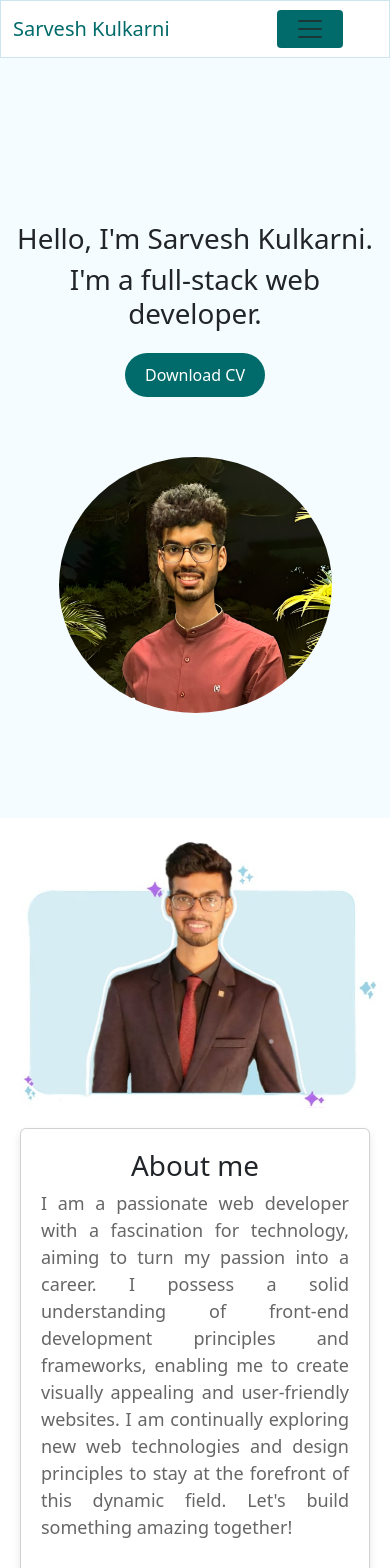
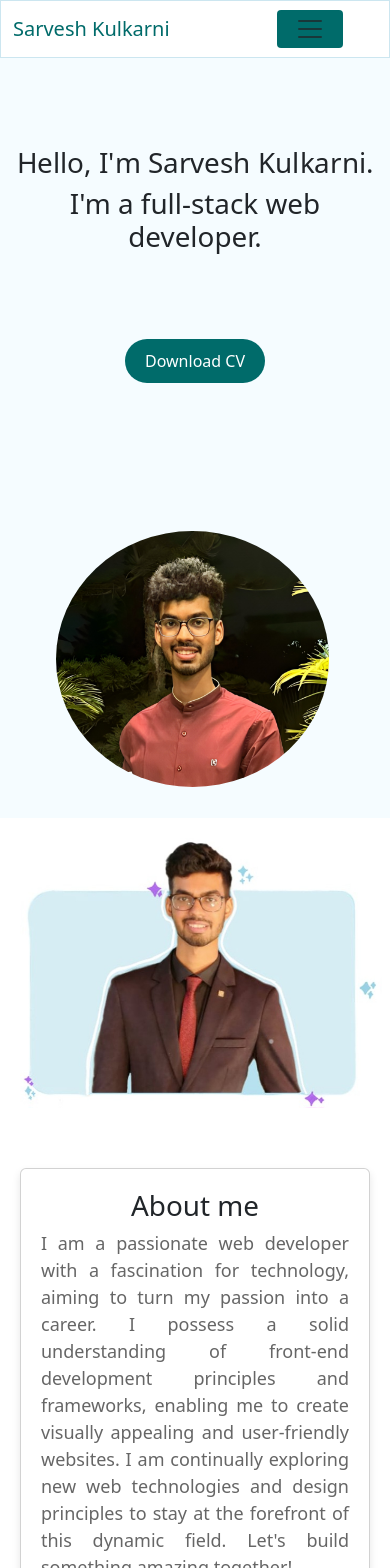
Before and after one commit to SarveshKulkarni1111/Portfolio, a React (Create React App) app: page / in a window 390 px wide. Shown: the top 1568 px of the page. Built offline with nearby package versions, Linux system fonts and the light colour scheme.

Commit message:
Added react-reveal animations

```diff
--- a/package.json
+++ b/package.json
@@ -13,12 +13,14 @@
     "react-bootstrap": "^2.9.1",
     "react-dom": "^18.2.0",
     "react-responsive-carousel": "^3.2.23",
+    "react-reveal": "^1.2.2",
     "react-router-dom": "^6.21.0",
     "react-scripts": "5.0.1",
     "react-scroll": "^1.9.0",
     "react-simple-image-slider": "^2.4.1",
     "react-slick": "^0.29.0",
     "react-toastify": "^9.1.3",
+    "react-type-animation": "^3.2.0",
     "slick-carousel": "^1.8.1",
     "web-vitals": "^2.1.4"
   },
--- /dev/null
+++ b/src/components/Typewriter.js
@@ -0,0 +1,22 @@
+import React, { useState, useEffect } from 'react';
+
+const Typewriter = ({ text, delay }) => {
+  const [currentText, setCurrentText] = useState('');
+  const [currentIndex, setCurrentIndex] = useState(0);
+
+  // Typing logic goes here
+  useEffect(() => {
+    if (currentIndex < text.length) {
+      const timeout = setTimeout(() => {
+        setCurrentText(prevText => prevText + text[currentIndex]);
+        setCurrentIndex(prevIndex => prevIndex + 1);
+      }, delay);
+
+      return () => clearTimeout(timeout);
+    }
+  }, [currentIndex, delay, text]);
+
+  return <span>{currentText}</span>;
+};
+
+export default Typewriter;
--- a/src/components/about/About.jsx
+++ b/src/components/about/About.jsx
@@ -3,21 +3,30 @@ import "./about.css"
 import image2 from "../../assets/profile2.png";
 import image3 from "../../assets/profile3.jpg";
 import image4 from "../../assets/profile4.jpg";
+import Slide from 'react-reveal/Slide';
+
 
 const About = () => {
   return (
     <div id='about' className="about-container">
      <div className="image-container">
+     <Slide left cascade>
     <img src={image4} alt="profile img" />
+    </Slide>
     </div>
+    {/* <LightSpeed right cascade> */}
+    <Slide right cascade>
     <div className="content-container1">
+
     <div className="card">
+
     <h1>About me</h1>
     <p>I am a passionate web developer with a fascination for technology, aiming to turn my passion into a career. I possess a solid understanding of front-end development principles and frameworks, enabling me to create visually appealing and user-friendly websites.
 
 I am continually exploring new web technologies and design principles to stay at the forefront of this dynamic field. Let's build something amazing together!
 </p>
 </div>
+
 
 <div className="card1">
 <h1>Technologies</h1>
@@ -46,6 +55,7 @@ I am continually exploring new web technologies and design principles to stay at
 </ul>
 </div>
 </div>
+</Slide>
     </div>
   )
 }
--- a/src/components/awards/awards.js
+++ b/src/components/awards/awards.js
@@ -4,6 +4,8 @@ import award1 from "../../assets/award1.jpg";
 import ReactDOM from 'react-dom';
 import "react-responsive-carousel/lib/styles/carousel.min.css"; // requires a loader
 import { Carousel } from 'react-responsive-carousel';
+import Zoom from 'react-reveal/Zoom';
+import Rotate from 'react-reveal/Rotate';
 
 
 
@@ -12,6 +14,7 @@ const Awards = () => {
   return (
     <div id='awards'>
     <h1>Awards/Honours</h1>
+    <Zoom>
     <div className="responsive-slider-container">
       <Carousel showThumbs={false}>
         {images.map((image, index) => (
@@ -21,6 +24,7 @@ const Awards = () => {
         ))}
       </Carousel>
     </div>
+    </Zoom>
       </div>
   );
 }
--- a/src/components/footer/Footer.jsx
+++ b/src/components/footer/Footer.jsx
@@ -1,5 +1,7 @@
 import React from 'react';
 import './footer.css';
+import Flip from 'react-reveal/Flip';
+
 
 const Footer = () => {
   return (
@@ -8,6 +10,7 @@ const Footer = () => {
         <div className="container row">
         <h4 className='col color-g'>Sarvesh Kulkarni</h4>
           <div className="social-icons col">
+          <Flip cascade>
           <a href="https://www.facebook.com/sarvesh.kulkarni.1806253/" target="_blank" rel="noopener noreferrer">
             <svg xmlns="http://www.w3.org/2000/svg" x="0px" y="0px" width="24" height="24" viewBox="0 0 24 24">
     <path d="M12,2C6.477,2,2,6.477,2,12c0,5.013,3.693,9.153,8.505,9.876V14.65H8.031v-2.629h2.474v-1.749 c0-2.896,1.411-4.167,3.818-4.167c1.153,0,1.762,0.085,2.051,0.124v2.294h-1.642c-1.022,0-1.379,0.969-1.379,2.061v1.437h2.995 l-0.406,2.629h-2.588v7.247C18.235,21.236,22,17.062,22,12C22,6.477,17.523,2,12,2z"></path>
@@ -28,6 +31,7 @@ const Footer = () => {
 <path fill-rule="evenodd" d="M 16 4 C 9.371094 4 4 9.371094 4 16 C 4 21.300781 7.4375 25.800781 12.207031 27.386719 C 12.808594 27.496094 13.027344 27.128906 13.027344 26.808594 C 13.027344 26.523438 13.015625 25.769531 13.011719 24.769531 C 9.671875 25.492188 8.96875 23.160156 8.96875 23.160156 C 8.421875 21.773438 7.636719 21.402344 7.636719 21.402344 C 6.546875 20.660156 7.71875 20.675781 7.71875 20.675781 C 8.921875 20.761719 9.554688 21.910156 9.554688 21.910156 C 10.625 23.746094 12.363281 23.214844 13.046875 22.910156 C 13.15625 22.132813 13.46875 21.605469 13.808594 21.304688 C 11.144531 21.003906 8.34375 19.972656 8.34375 15.375 C 8.34375 14.0625 8.8125 12.992188 9.578125 12.152344 C 9.457031 11.851563 9.042969 10.628906 9.695313 8.976563 C 9.695313 8.976563 10.703125 8.65625 12.996094 10.207031 C 13.953125 9.941406 14.980469 9.808594 16 9.804688 C 17.019531 9.808594 18.046875 9.941406 19.003906 10.207031 C 21.296875 8.65625 22.300781 8.976563 22.300781 8.976563 C 22.957031 10.628906 22.546875 11.851563 22.421875 12.152344 C 23.191406 12.992188 23.652344 14.0625 23.652344 15.375 C 23.652344 19.984375 20.847656 20.996094 18.175781 21.296875 C 18.605469 21.664063 18.988281 22.398438 18.988281 23.515625 C 18.988281 25.121094 18.976563 26.414063 18.976563 26.808594 C 18.976563 27.128906 19.191406 27.503906 19.800781 27.386719 C 24.566406 25.796875 28 21.300781 28 16 C 28 9.371094 22.628906 4 16 4 Z"></path>
 </svg>
             </a>
+            </Flip>
           </div>
         </div>
       </footer>
--- a/src/components/header/Header.jsx
+++ b/src/components/header/Header.jsx
@@ -1,26 +1,35 @@
-import React from 'react'
-import "./header.css"
+import React from 'react';
+import "./header.css";
 import profile from "../../assets/Profile.jpg";
 import Navbar from '../navbar/Navbar';
 import Resume from "../../assets/Sarvesh_Kulkarni_Resume6.pdf";
+import Typewriter from "../Typewriter";
+import Zoom from 'react-reveal/Zoom';
 
 const Header = () => {
   return (
     <div id='home'>
       <Navbar />
-    <div className='header-container '>
+      <div className='header-container'>
         <div className='content-container'>
+        <Zoom cascade>
             <h1>Hello, I'm Sarvesh Kulkarni.</h1>
-        <h1>I'm a full-stack web developer.</h1>
+            </Zoom>
+            <h1><Typewriter text="I'm a full-stack web developer." delay={100} /></h1>
+        </div>
+        <div className='button-container'>
+        <Zoom bottom cascade>
         <a href={Resume} download="Sarvesh_Kulkarni_Resume">
             <button type="button" className='button-cv'>Download CV</button>
           </a>
+          </Zoom>
           </div>
+          <Zoom>
         <img src={profile} alt="profile img" className="rounded-image" />
+        </Zoom>
       </div>
-
     </div>
-  )
+  );
 }
 
-export default Header
+export default Header;
--- a/src/components/header/header.css
+++ b/src/components/header/header.css
@@ -4,20 +4,30 @@
   display: flex;
   justify-content: center;
   align-items: center;
+  position: relative;
 }
 
 .content-container {
   display: flex;
   flex-direction: column;
   text-align: center;
+  flex: 1;
+}
+
+.content-container1 {
+  display: flex;
+  flex-direction: column;
+  text-align: center;
+  flex: 1;
 }
 
 .rounded-image {
   border-radius: 50%;
   width: 25%;
   height: auto;
-  margin-left: 100px;
-  margin-right: 60px;
+  margin-left: 65px;
+  margin-right: 160px;
+
 }
 
 /* Style the link */
@@ -38,6 +48,12 @@ a {
   transition: background-color 0.3s;
   margin-top: 15px !important;
   margin-bottom: 15px !important;
+
+}
+.button-container {
+  position: absolute;
+  top: 58%;
+  margin-left: -640px;
 }
 
 /* Hover effect */
@@ -46,12 +62,11 @@ button:hover {
 }
 
 
-
 /* Responsive styles */
 @media (max-width: 768px) {
   .rounded-image {
     width: 50%;
-    margin-right: 100px;
+    margin-right: 70px;
     margin-top: 45px;
 }
 
@@ -60,27 +75,46 @@ button:hover {
       flex-direction: column;
   }
 
+
   .content-container {
     display: flex;
     flex-direction: column;
     text-align: center;
     margin-top: 40px;
   }
+  .content-container1 {
+    display: flex;
+    flex-direction: column;
+    text-align: center;
+    margin-top: 40px;
+  }
+  .button-container {
+    position: absolute;
+    top: 35%;
+    margin-left: 0px;
+  }
+
 }
 
 @media (max-width: 480px) {
   .rounded-image {
         width: 70%;
-        margin-bottom: 90px;
+        margin-bottom: 30px;
     }
+
 
   .header-container {
       padding-top: 5%;
       flex-direction: column;
   }
+
   .content-container {
     display: flex;
     flex-direction: column;
     text-align: center;
-    margin-top: 130px;  }
+    margin-top: 68px;
+  }
+
+
+
 }
--- a/src/components/projects/Projects.js
+++ b/src/components/projects/Projects.js
@@ -2,12 +2,17 @@ import React from 'react'
 import "./Projects.css";
 import project1 from "../../assets/project1.png";
 import project2 from "../../assets/project2.png";
+import Pulse from 'react-reveal/Pulse';
+import LightSpeed from 'react-reveal/LightSpeed';
+
 
 const Projects = () => {
   return (
     <div className='margin1' id='projects'>
     <h1>Recent Projects</h1>
     <div className='project-container'>
+    <Pulse>
+
     <div className="cardP">
       <img src={project2} alt="Admin Dashboard" className="cardP-image1" />
       <div className="cardP-content">
@@ -19,6 +24,7 @@ making.</p>
         <button className="cardP-button"><a className='cardP-button-a' href='https://sarveshkulkarni-saas-project.vercel.app/' target="_blank" rel="noopener noreferrer">Live Demo</a></button>
       </div>
     </div>
+
     <div className="cardP">
       <img src={project1} alt="Municipal Corporation's Complaint and Grievances Management System" className="cardP-image" />
       <div className="cardP-content">
@@ -28,6 +34,7 @@ making.</p>
       </div>
     </div>
 
+    </Pulse>
     </div>
     </div>
   )
```
Also changed, not shown: 1 other file (tests, documents, lock files or other folders). Lines whose indentation alone changed are shown as unchanged.
